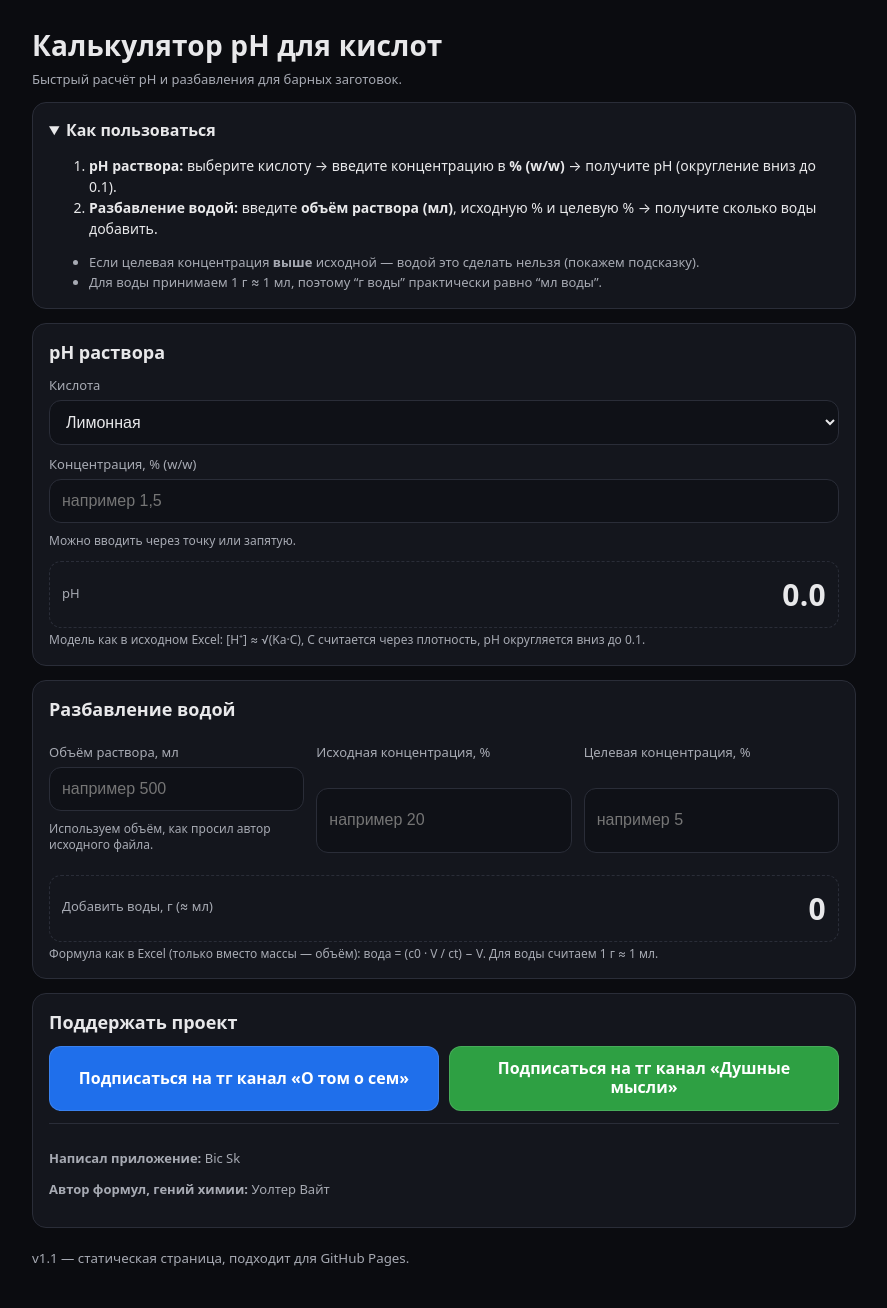
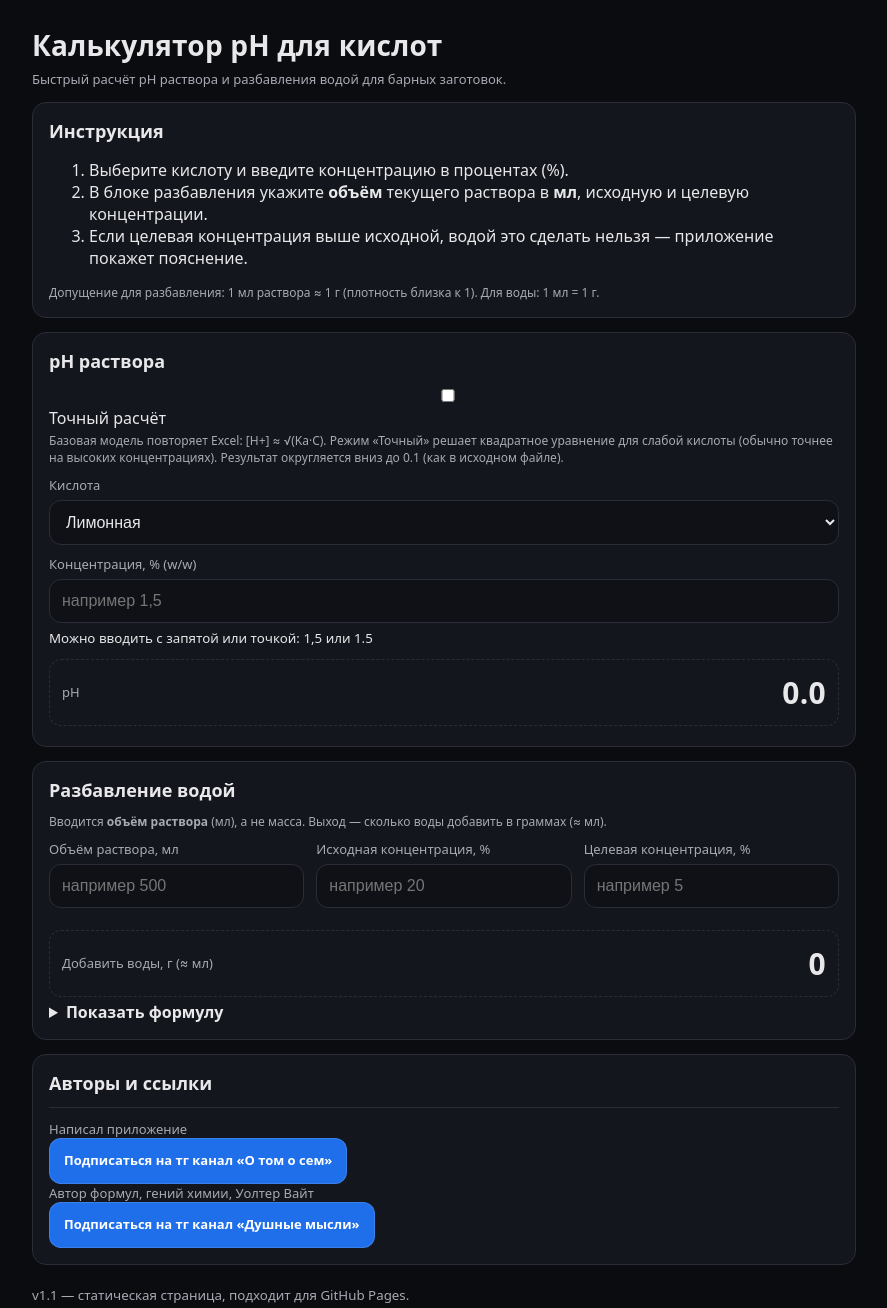
Before and after one commit to prostodeniskdt-dot/ph-acid-calculator, a plain HTML site: page index.html in a window 1280 px wide. Shown: the whole page, without its empty margins (196-1083 px from the left). Drawn offline with Linux system fonts and the light colour scheme.

Commit message:
Update index.html

```diff
--- a/index.html
+++ b/index.html
@@ -2,37 +2,46 @@
 <html lang="ru">
 <head>
   <meta charset="UTF-8" />
-  <meta name="viewport" content="width=device-width, initial-scale=1.0, viewport-fit=cover" />
-  <meta name="theme-color" content="#0b0c10" />
+  <meta name="viewport" content="width=device-width, initial-scale=1, viewport-fit=cover" />
   <title>Калькулятор pH для кислот</title>
   <link rel="stylesheet" href="styles.css" />
 </head>
-
 <body>
   <main class="container">
     <header class="header">
       <h1>Калькулятор pH для кислот</h1>
-      <p class="subtitle">Быстрый расчёт pH и разбавления для барных заготовок.</p>
+      <p class="subtitle">
+        Быстрый расчёт pH раствора и разбавления водой для барных заготовок.
+      </p>
     </header>
 
     <section class="card">
-      <details class="details" open>
-        <summary>Как пользоваться</summary>
-        <div class="details-body">
-          <ol>
-            <li><b>pH раствора:</b> выберите кислоту → введите концентрацию в <b>% (w/w)</b> → получите pH (округление вниз до 0.1).</li>
-            <li><b>Разбавление водой:</b> введите <b>объём раствора (мл)</b>, исходную % и целевую % → получите сколько воды добавить.</li>
+      <h2>Инструкция</h2>
+      <ol class="list">
+        <li>Выберите кислоту и введите концентрацию в процентах (<span class="mono">%</span>).</li>
+        <li>В блоке разбавления укажите <b>объём</b> текущего раствора в <b>мл</b>, исходную и целевую концентрации.</li>
+        <li>Если целевая концентрация выше исходной, водой это сделать нельзя — приложение покажет пояснение.</li>
       </ol>
-          <ul class="muted-list">
-            <li>Если целевая концентрация <b>выше</b> исходной — водой это сделать нельзя (покажем подсказку).</li>
-            <li>Для воды принимаем 1 г ≈ 1 мл, поэтому “г воды” практически равно “мл воды”.</li>
-          </ul>
-        </div>
-      </details>
+      <p class="hint">
+        Допущение для разбавления: 1 мл раствора ≈ 1 г (плотность близка к 1). Для воды: 1 мл = 1 г.
+      </p>
     </section>
 
     <section class="card">
+      <div class="card-title-row">
         <h2>pH раствора</h2>
+
+        <label class="toggle">
+          <input id="exactMode" type="checkbox" />
+          <span>Точный расчёт</span>
+        </label>
+      </div>
+
+      <p class="hint">
+        Базовая модель повторяет Excel: <span class="mono">[H+] ≈ √(Ka·C)</span>.
+        Режим «Точный» решает квадратное уравнение для слабой кислоты (обычно точнее на высоких концентрациях).
+        Результат округляется вниз до 0.1 (как в исходном файле).
+      </p>
 
       <label class="field">
         <span>Кислота</span>
@@ -46,26 +55,26 @@
           type="text"
           inputmode="decimal"
           placeholder="например 1,5"
-          aria-label="Концентрация кислоты в процентах"
+          aria-label="Концентрация в процентах"
         />
-        <small class="hint">Можно вводить через точку или запятую.</small>
+        <small class="microhint">Можно вводить с запятой или точкой: 1,5 или 1.5</small>
       </label>
 
       <div class="result">
-        <div class="result-left">
         <div class="result-label">pH</div>
-          <div id="phNote" class="note"></div>
-        </div>
         <div id="phOutput" class="result-value">0.0</div>
       </div>
 
-      <p class="hint">
-        Модель как в исходном Excel: [H⁺] ≈ √(Ka·C), C считается через плотность, pH округляется вниз до 0.1.
-      </p>
+      <p id="phNote" class="hint"></p>
     </section>
 
     <section class="card">
       <h2>Разбавление водой</h2>
+
+      <p class="hint">
+        Вводится <b>объём раствора</b> (мл), а не масса.
+        Выход — сколько воды добавить в граммах (≈ мл).
+      </p>
 
       <div class="grid">
         <label class="field">
@@ -77,7 +86,6 @@
             placeholder="например 500"
             aria-label="Объём раствора в миллилитрах"
           />
-          <small class="hint">Используем объём, как просил автор исходного файла.</small>
         </label>
 
         <label class="field">
@@ -87,7 +95,7 @@
             type="text"
             inputmode="decimal"
             placeholder="например 20"
-            aria-label="Исходная концентрация в процентах"
+            aria-label="Исходная концентрация"
           />
         </label>
 
@@ -98,41 +106,44 @@
             type="text"
             inputmode="decimal"
             placeholder="например 5"
-            aria-label="Целевая концентрация в процентах"
+            aria-label="Целевая концентрация"
           />
         </label>
       </div>
 
       <div class="result">
-        <div class="result-left">
         <div class="result-label">Добавить воды, г (≈ мл)</div>
-          <div id="dilutionNote" class="note"></div>
-        </div>
         <div id="waterOutput" class="result-value">0</div>
       </div>
 
+      <p id="dilutionNote" class="hint"></p>
+
+      <details class="details">
+        <summary>Показать формулу</summary>
         <p class="hint">
-        Формула как в Excel (только вместо массы — объём): вода = (c0 · V / ct) − V.
-        Для воды считаем 1 г ≈ 1 мл.
+          Формула как в Excel (по сути): <span class="mono">вода = (c0·V/ct) − V</span>,
+          где <span class="mono">V</span> — объём исходного раствора (мл), концентрации — в процентах.
         </p>
+      </details>
     </section>
 
     <section class="card">
-      <h2>Поддержать проект</h2>
+      <h2>Авторы и ссылки</h2>
 
-      <div class="actions">
-        <a class="btn" href="https://t.me/TomSemm" target="_blank" rel="noopener">
+      <div class="credits">
+        <div class="credit-block">
+          <div class="credit-title">Написал приложение</div>
+          <a class="btn" href="https://t.me/TomSemm" target="_blank" rel="noopener noreferrer">
             Подписаться на тг канал «О том о сем»
           </a>
+        </div>
 
-        <a class="btn btn-secondary" href="https://t.me/shiiko_bartender" target="_blank" rel="noopener">
+        <div class="credit-block">
+          <div class="credit-title">Автор формул, гений химии, Уолтер Вайт</div>
+          <a class="btn" href="https://t.me/shiiko_bartender" target="_blank" rel="noopener noreferrer">
             Подписаться на тг канал «Душные мысли»
           </a>
         </div>
-
-      <div class="credits">
-        <p><b>Написал приложение:</b> Bic Sk</p>
-        <p><b>Автор формул, гений химии:</b> Уолтер Вайт</p>
       </div>
     </section>
 
```
Lines whose indentation alone changed are shown as unchanged.
